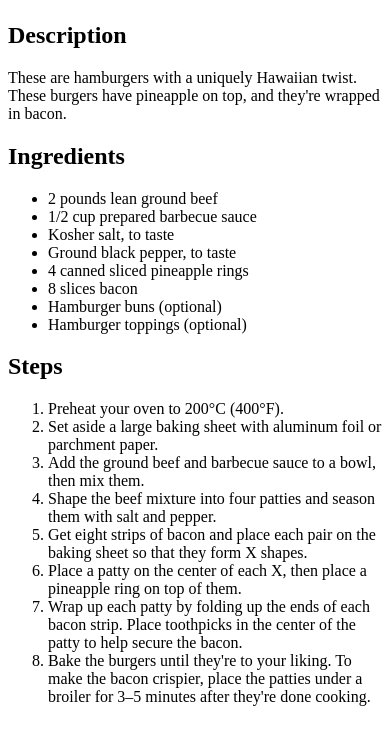
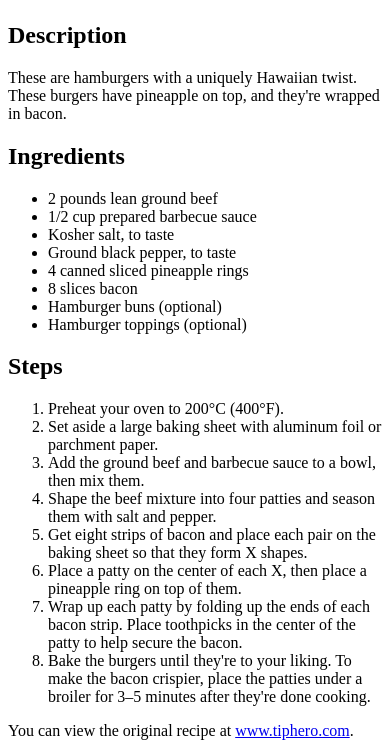
Before and after one commit to colin-intj/odin-recipes, a plain HTML site: page recipes/bacon-pine-burgers.html in a window 390 px wide. Shown: the part 419-1175 px from the top of the page. Before the commit the page ends 1141 px from the top, so only its background shows below. Drawn offline with Linux system fonts and the light colour scheme.

Commit message:
Add link to original hamburgers recipe

```diff
--- a/recipes/bacon-pine-burgers.html
+++ b/recipes/bacon-pine-burgers.html
@@ -41,5 +41,8 @@
         crispier, place the patties under a broiler for 3–5 minutes after
         they're done cooking.</li>
     </ol>
+    <p>You can view the original recipe at <a
+          href="https://tiphero.com/bacon-wrapped-pineapple-burger">www.tiphero.com</a>.
+    </p>
   </body>
 </html>
```
